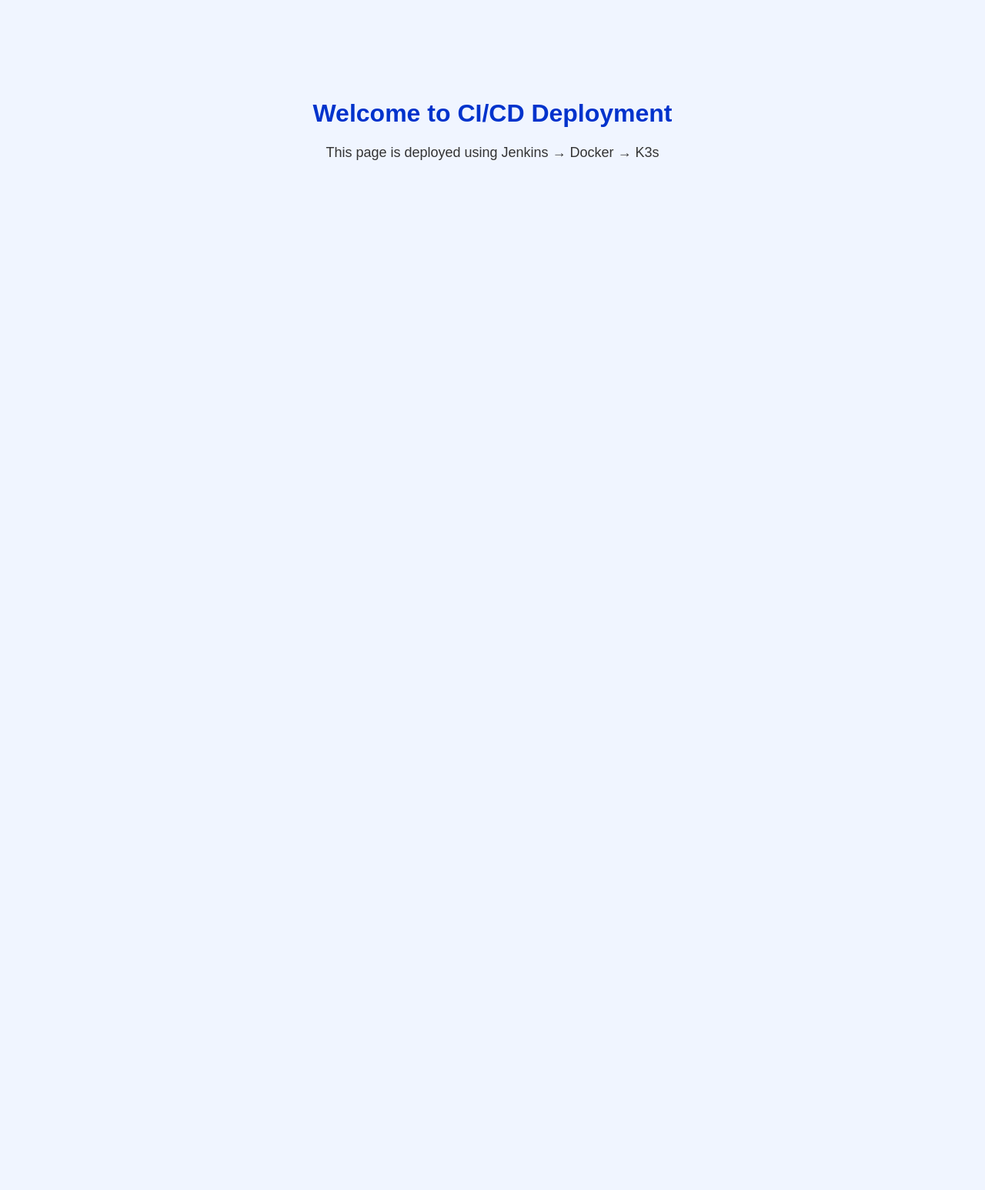
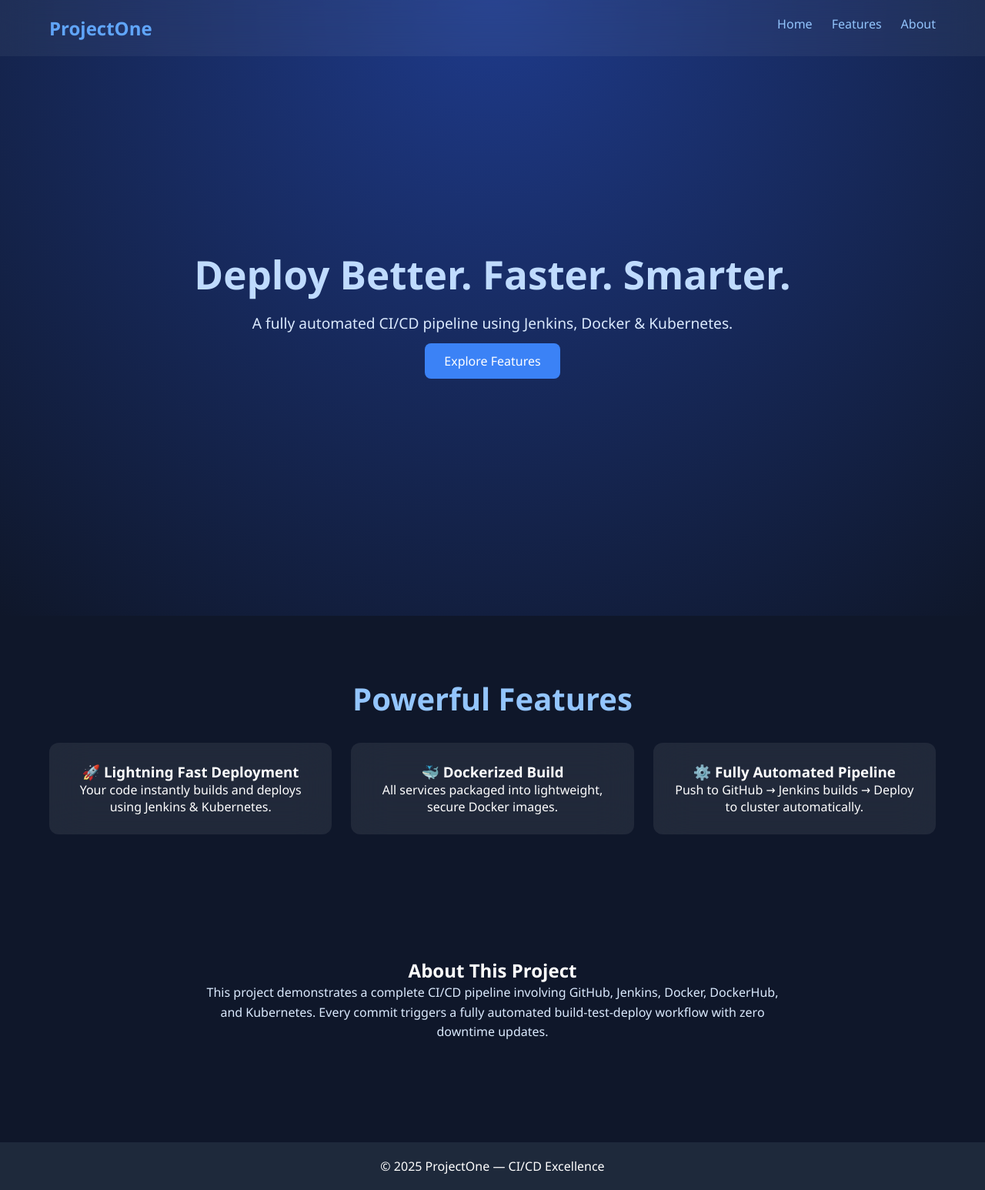
Before and after one commit to Deena7/9project-repo, a plain HTML site: page index.html in a window 1280 px wide. Shown: the whole page at 77% size. Before the commit the page ends 800 px from the top, so only its background shows below. Drawn offline with Linux system fonts and the light colour scheme.

Commit message:
7th commit

```diff
--- a/index.html
+++ b/index.html
@@ -1,11 +1,66 @@
 <!DOCTYPE html>
-<html>
+<html lang="en">
 <head>
-    <title>CI/CD App</title>
-    <link rel="stylesheet" href="styles.css">
+    <meta charset="UTF-8" />
+    <meta name="viewport" content="width=device-width, initial-scale=1.0" />
+    <title>Project One</title>
+    <link rel="stylesheet" href="styles.css" />
 </head>
 <body>
-    <h1>Welcome to CI/CD Deployment</h1>
-    <p>This page is deployed using Jenkins → Docker → K3s</p>
+
+<header>
+    <nav class="navbar">
+        <h2 class="logo">ProjectOne</h2>
+        <ul>
+            <li><a href="#hero">Home</a></li>
+            <li><a href="#features">Features</a></li>
+            <li><a href="#about">About</a></li>
+        </ul>
+    </nav>
+</header>
+
+<section id="hero" class="hero">
+    <div class="hero-content">
+        <h1>Deploy Better. Faster. Smarter.</h1>
+        <p>A fully automated CI/CD pipeline using Jenkins, Docker & Kubernetes.</p>
+        <a href="#features" class="btn">Explore Features</a>
+    </div>
+</section>
+
+<section id="features" class="features">
+    <h2 class="section-title">Powerful Features</h2>
+    <div class="feature-grid">
+
+        <div class="feature-card">
+            <h3>🚀 Lightning Fast Deployment</h3>
+            <p>Your code instantly builds and deploys using Jenkins & Kubernetes.</p>
+        </div>
+
+        <div class="feature-card">
+            <h3>🐳 Dockerized Build</h3>
+            <p>All services packaged into lightweight, secure Docker images.</p>
+        </div>
+
+        <div class="feature-card">
+            <h3>⚙️ Fully Automated Pipeline</h3>
+            <p>Push to GitHub → Jenkins builds → Deploy to cluster automatically.</p>
+        </div>
+
+    </div>
+</section>
+
+<section id="about" class="about">
+    <h2>About This Project</h2>
+    <p>
+        This project demonstrates a complete CI/CD pipeline involving GitHub, Jenkins,
+        Docker, DockerHub, and Kubernetes. Every commit triggers a fully automated
+        build-test-deploy workflow with zero downtime updates.
+    </p>
+</section>
+
+<footer>
+    <p>© 2025 ProjectOne — CI/CD Excellence</p>
+</footer>
+
 </body>
 </html>
--- a/styles.css
+++ b/styles.css
@@ -1,3 +1,128 @@
-body { text-align: center; padding-top: 100px; font-family: Arial; background: #f0f5ff; }
-h1 { color: #0033cc; }
-p  { color: #333; font-size: 18px; }
+* {
+    margin: 0;
+    padding: 0;
+    box-sizing: border-box;
+    font-family: "Segoe UI", Tahoma, Arial;
+}
+
+body {
+    background: #0f172a;
+    color: white;
+    overflow-x: hidden;
+}
+
+/* NAVBAR */
+.navbar {
+    display: flex;
+    justify-content: space-between;
+    padding: 20px 5%;
+    background: rgba(255, 255, 255, 0.05);
+    backdrop-filter: blur(20px);
+    position: fixed;
+    width: 100%;
+    top: 0;
+}
+
+.navbar ul {
+    list-style: none;
+    display: flex;
+    gap: 25px;
+}
+
+.navbar a {
+    color: #93c5fd;
+    text-decoration: none;
+    font-weight: 500;
+}
+
+.logo {
+    color: #60a5fa;
+}
+
+/* HERO SECTION */
+.hero {
+    height: 100vh;
+    display: flex;
+    align-items: center;
+    justify-content: center;
+    padding: 0 20px;
+    text-align: center;
+    background: radial-gradient(circle at top, #1e3a8a, #0f172a);
+}
+
+.hero h1 {
+    font-size: 3.2rem;
+    margin-bottom: 15px;
+    color: #bfdbfe;
+}
+
+.hero p {
+    color: #dbeafe;
+    font-size: 1.2rem;
+    margin-bottom: 25px;
+}
+
+.btn {
+    padding: 12px 25px;
+    background: #3b82f6;
+    color: white;
+    border-radius: 8px;
+    text-decoration: none;
+    transition: 0.3s;
+}
+
+.btn:hover {
+    background: #2563eb;
+}
+
+/* FEATURES */
+.features {
+    padding: 80px 5%;
+    text-align: center;
+}
+
+.section-title {
+    font-size: 2.5rem;
+    margin-bottom: 30px;
+    color: #93c5fd;
+}
+
+.feature-grid {
+    display: grid;
+    grid-template-columns: repeat(auto-fit, minmax(260px, 1fr));
+    gap: 25px;
+}
+
+.feature-card {
+    padding: 25px;
+    background: rgba(255, 255, 255, 0.08);
+    border-radius: 12px;
+    backdrop-filter: blur(25px);
+    transition: 0.3s;
+}
+
+.feature-card:hover {
+    transform: translateY(-8px);
+    background: rgba(255, 255, 255, 0.15);
+}
+
+/* ABOUT */
+.about {
+    padding: 80px 5%;
+    text-align: center;
+    max-width: 900px;
+    margin: auto;
+}
+
+.about p {
+    line-height: 1.6;
+    color: #dbeafe;
+}
+
+/* FOOTER */
+footer {
+    text-align: center;
+    padding: 20px;
+    background: #1e293b;
+    margin-top: 50px;
+}
```
